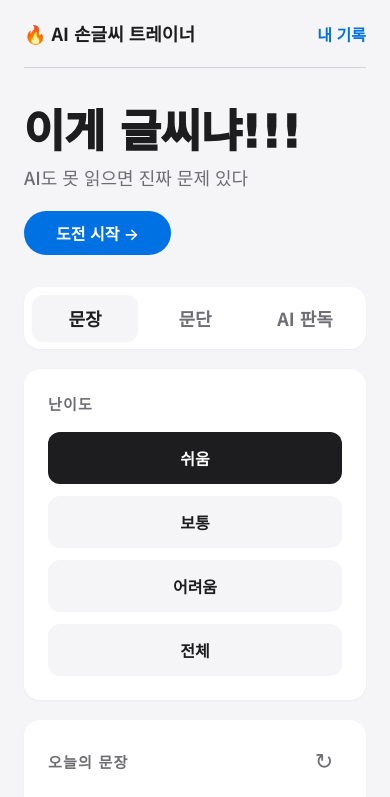
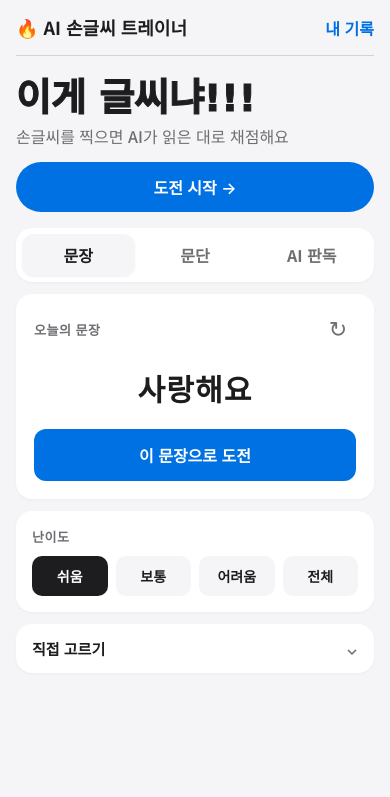
Before and after one commit to simon11006/readable-or-not.netlify, a website: page index.html in a window 390 px wide. Shown: the top 797 px of the page. Drawn offline with Linux system fonts and the light colour scheme; a web font is replaced by a local one.

Commit message:
Improve mobile home layout

```diff
--- a/css/style.css
+++ b/css/style.css
@@ -337,8 +337,80 @@ body {
 
 /* ───────── 작은 화면 대응 ───────── */
 @media (max-width: 560px) {
-  .main-grid { grid-template-columns: 1fr; }
-  .hero-title { font-size: 44px; }
+  .container { padding: 0 16px 36px; }
+  .nav { padding: 14px 0; }
+  .logo { font-size: 18px; }
+  .link-btn { font-size: 16px; }
+  .hero {
+    display: block;
+    padding: 22px 0 16px;
+  }
+  .hero-title {
+    font-size: 38px;
+    -webkit-text-stroke: 1px var(--text);
+  }
+  .hero-sub {
+    font-size: 16px;
+    margin-top: 4px;
+  }
+  .btn-pill {
+    width: 100%;
+    margin-top: 14px;
+    padding: 13px 20px;
+    text-align: center;
+  }
+  .tabs {
+    margin-bottom: 12px;
+    padding: 6px;
+  }
+  .tab {
+    font-size: 16px;
+    padding: 9px 4px;
+  }
+  .main-grid {
+    display: flex;
+    flex-direction: column;
+    gap: 12px;
+    margin-bottom: 12px;
+  }
+  .picked-card {
+    order: 1;
+    gap: 12px;
+    padding: 18px;
+  }
+  .level-card {
+    order: 2;
+    padding: 16px;
+  }
+  .levels {
+    display: grid;
+    grid-template-columns: repeat(4, minmax(0, 1fr));
+    gap: 8px;
+    margin-top: 10px;
+  }
+  .level {
+    font-size: 14px;
+    padding: 10px 4px;
+    border-radius: 10px;
+  }
+  .card-label {
+    font-size: 13px;
+    letter-spacing: .04em;
+  }
+  .picked-text {
+    font-size: 30px;
+    min-height: 54px;
+    padding: 6px 0;
+    letter-spacing: .04em;
+  }
+  .picked-text.picked-paragraph {
+    font-size: 17px;
+  }
+  .btn-block {
+    padding: 14px;
+    font-size: 16px;
+  }
+  .pick-toggle { padding: 14px 16px; }
   .read-panel h2 { font-size: 24px; }
   .recognized-text { font-size: 23px; }
 }
--- a/index.html
+++ b/index.html
@@ -24,7 +24,7 @@
       <header class="hero">
         <div>
           <h1 class="hero-title">이게 글씨냐!!!</h1>
-          <p class="hero-sub">AI도 못 읽으면 진짜 문제 있다</p>
+          <p class="hero-sub">손글씨를 찍으면 AI가 읽은 대로 채점해요</p>
         </div>
         <button id="btn-start-hero" class="btn-primary btn-pill">도전 시작 →</button>
       </header>
```
